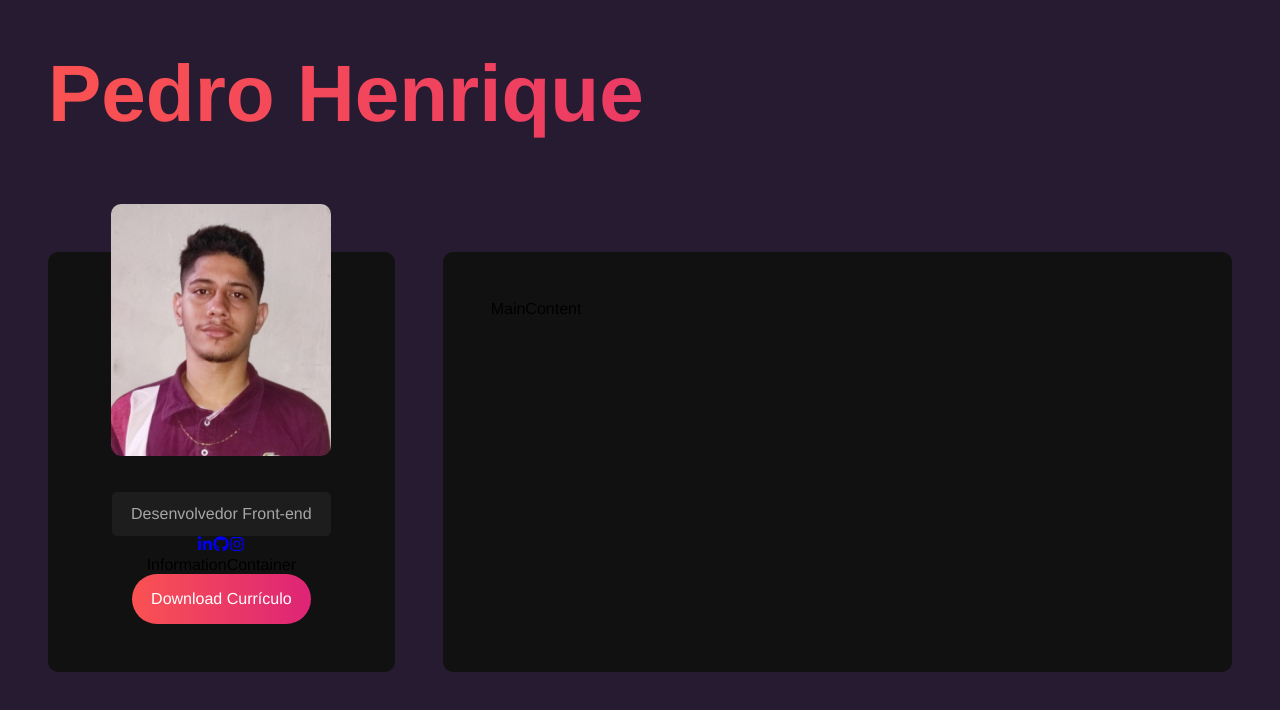
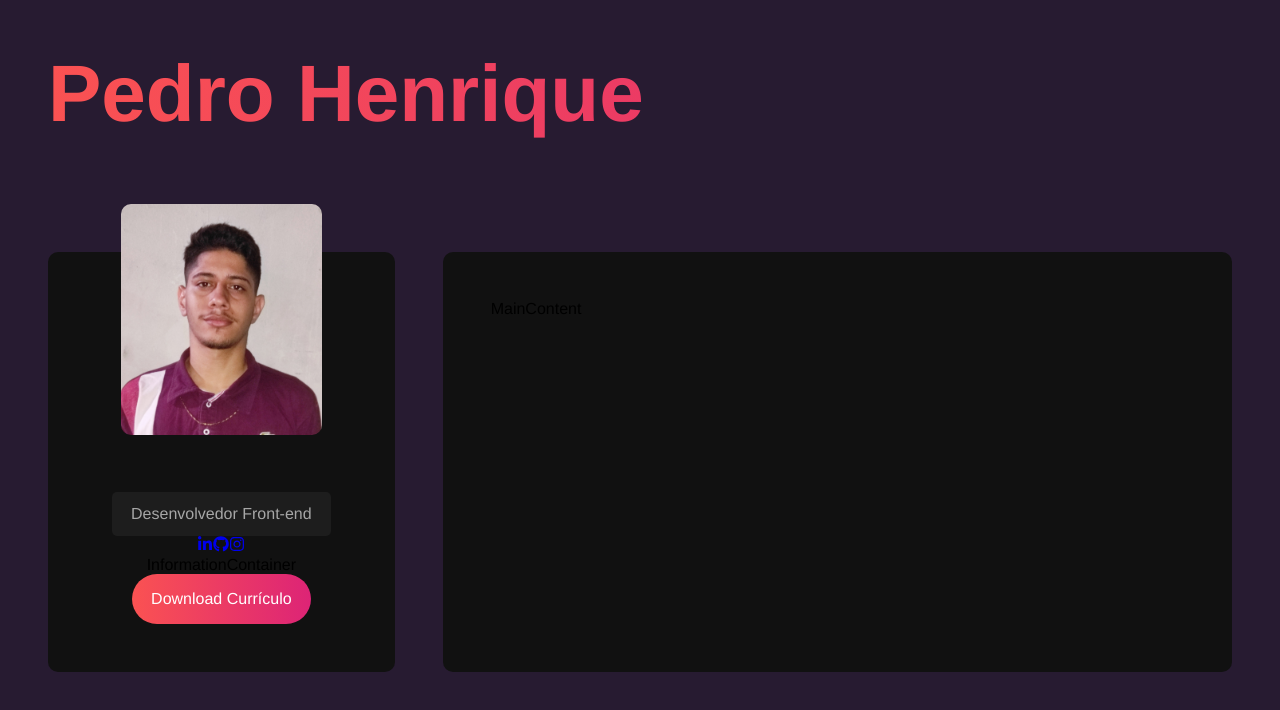
Before and after one commit to pedrohenrique-23/my-portfolio-react-sass, a React (Vite) app in the folder my-portfolio-react-sass/: page / in a window 1280 px wide. Shown: the top 710 px of the page. Built offline with nearby package versions, Linux system fonts and the light colour scheme.

Commit message:
feat: update avatar height

```diff
--- a/my-portfolio-react-sass/src/styles/components/sidebar.sass
+++ b/my-portfolio-react-sass/src/styles/components/sidebar.sass
@@ -17,7 +17,7 @@
         border-radius: variables.$container-border-radius
         position: absolute
         top: -3rem
-        height: 60% // --> !
+        height: 55% // --> !
 
     .title
         color: variables.$text-color-secondary
```
